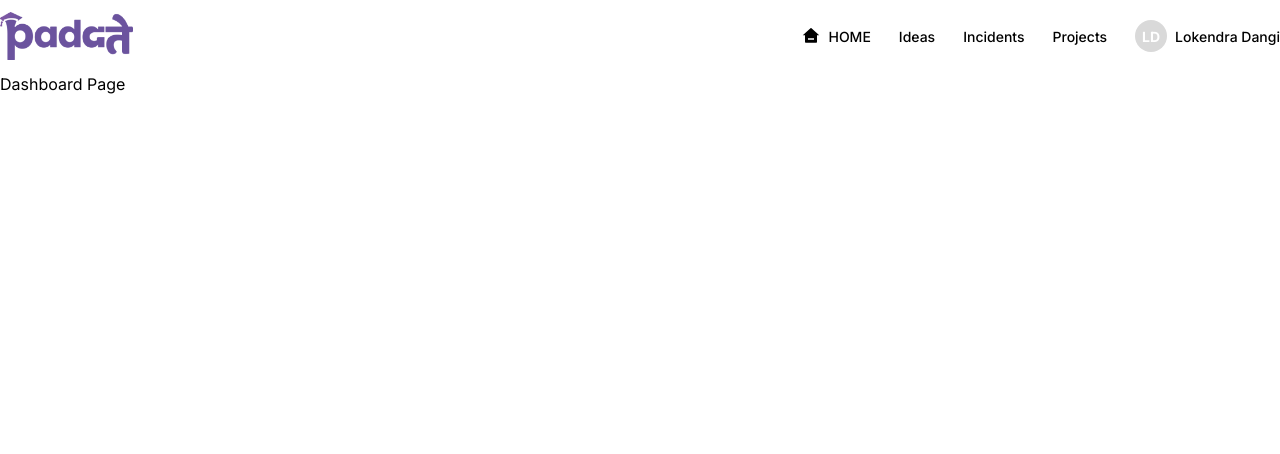
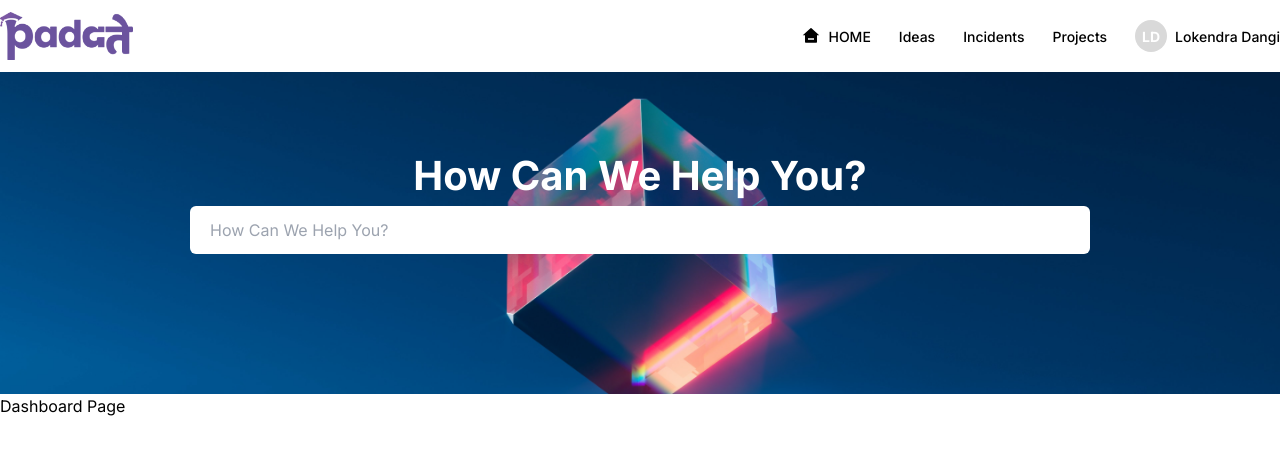
Before and after one commit to lokey5746/Bits-Desk, a React (Vite) app in the folder frontend/: page /dashboard in a window 1280 px wide. Shown: the top 454 px of the page. Built offline with nearby package versions, Linux system fonts and the light colour scheme; a web font is replaced by a local one.

Commit message:
banner added

```diff
--- a/frontend/src/index.css
+++ b/frontend/src/index.css
@@ -6,3 +6,11 @@ body {
   font-family: "Inter", sans-serif;
   background: #ffffff;
 }
+
+.box {
+  /* position: absolute; */
+  left: 50%;
+  top: 25%;
+  transform: translate(-50%, -50%);
+  /* background: rgba(0, 0, 0, 0.8); */
+}
--- /dev/null
+++ b/frontend/src/screen/banner/Banner.jsx
@@ -0,0 +1,22 @@
+import React from "react";
+import banner from "../../assets/banner3.png";
+
+const Banner = () => {
+  return (
+    <section>
+      <img className="w-full" src={banner} alt="" />
+      <div className="absolute box flex flex-col items-center">
+        <h2 className="text-white text-3xl font-bold">How Can We Help You?</h2>
+        <div className="px-5 py-3 rounded-md bg-white w-[900px]">
+          <input
+            className="w-full outline-none"
+            placeholder="How Can We Help You?"
+            type="text"
+          />
+        </div>
+      </div>
+    </section>
+  );
+};
+
+export default Banner;
--- a/frontend/src/screen/layout/DashboardLayout.jsx
+++ b/frontend/src/screen/layout/DashboardLayout.jsx
@@ -1,6 +1,7 @@
 import React from "react";
 import { Outlet } from "react-router-dom";
 import Header from "../../components/Header";
+import Banner from "../banner/Banner";
 
 const DashboardLayout = () => {
   return (
@@ -8,6 +9,7 @@ const DashboardLayout = () => {
       <div>
         <Header />
         <div>
+          <Banner />
           <Outlet />
         </div>
       </div>
```
Also changed, not shown: frontend/src/assets/banner3.png (added).
